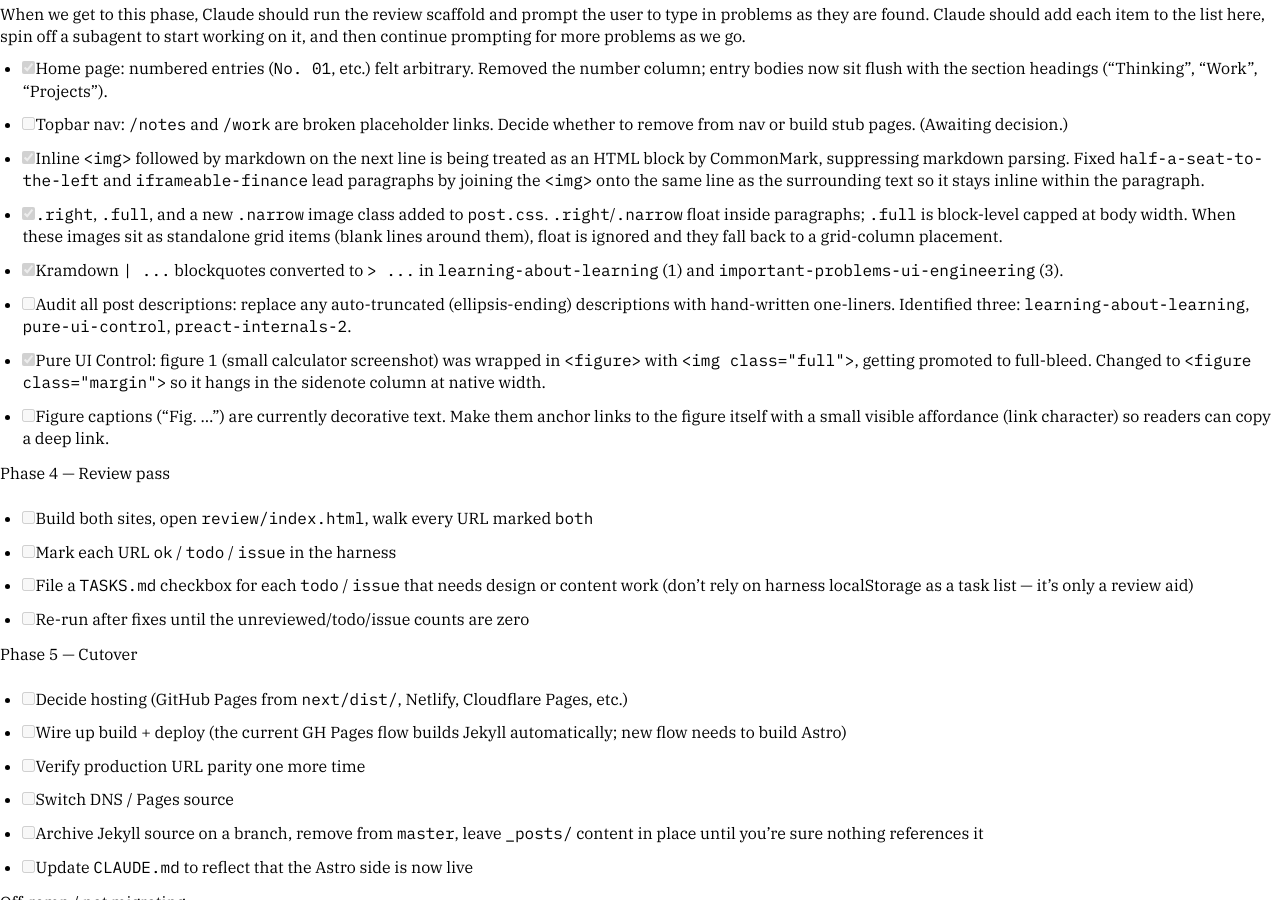
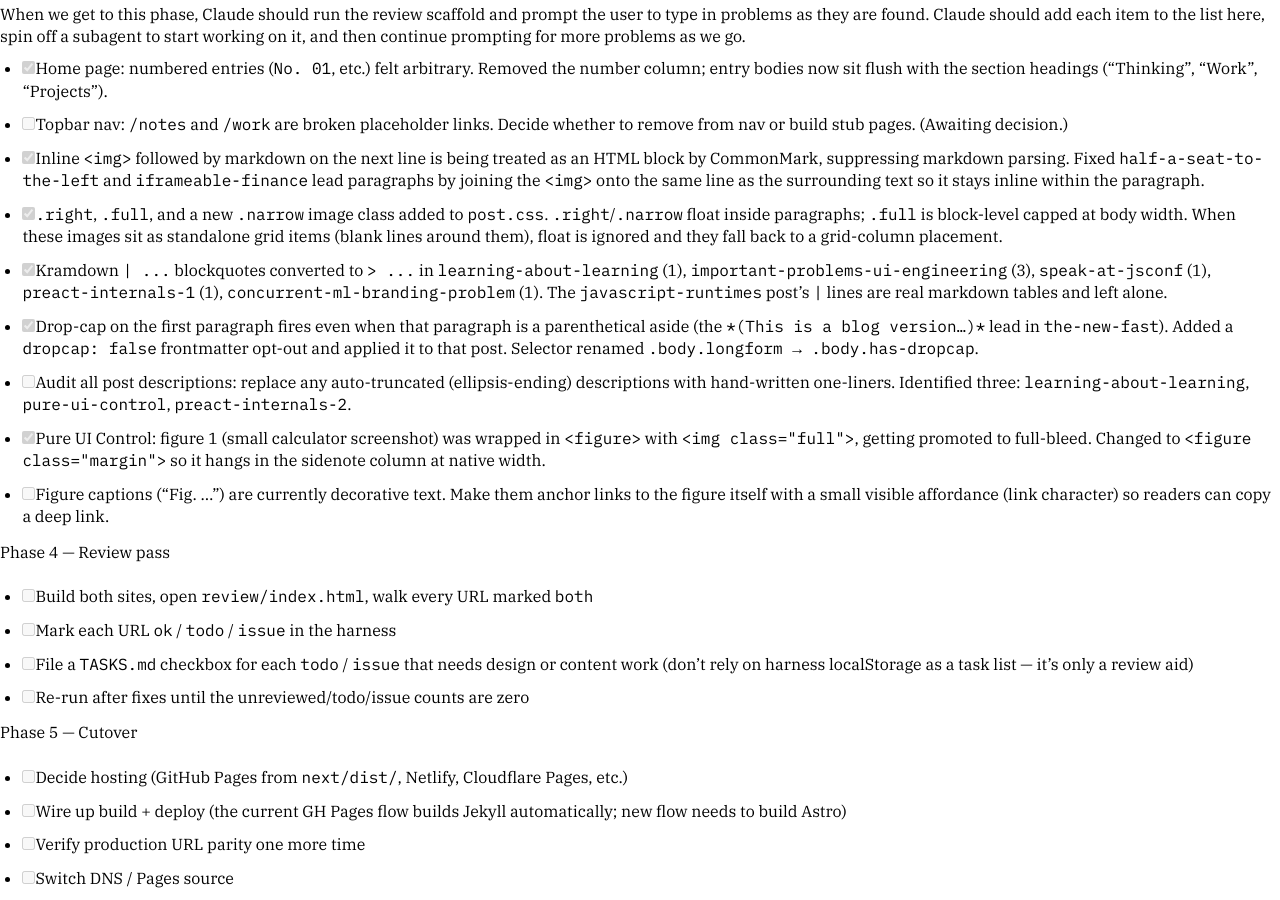
Before and after one commit to asolove/asolove.github.io, a Jekyll site: the page built from TASKS.md, in a window 1280 px wide and 900 px high, scrolled down 1438 px. Built offline with Jekyll 4.4.1, drawn with Linux system fonts in a browser that asks for light colours; our own code applies the rules of GitHub Pages for plain Markdown files; comment, search, counter and statistics services are not loaded.

Commit message:
Add dropcap opt-out, finish |→> blockquote conversion in 3 more posts

```diff
--- a/TASKS.md
+++ b/TASKS.md
@@ -45,7 +45,8 @@ When we get to this phase, Claude should run the review scaffold and prompt the
 - [ ] Topbar nav: `/notes` and `/work` are broken placeholder links. Decide whether to remove from nav or build stub pages. (Awaiting decision.)
 - [x] Inline `<img>` followed by markdown on the next line is being treated as an HTML block by CommonMark, suppressing markdown parsing. Fixed `half-a-seat-to-the-left` and `iframeable-finance` lead paragraphs by joining the `<img>` onto the same line as the surrounding text so it stays inline within the paragraph.
 - [x] `.right`, `.full`, and a new `.narrow` image class added to `post.css`. `.right`/`.narrow` float inside paragraphs; `.full` is block-level capped at body width. When these images sit as standalone grid items (blank lines around them), float is ignored and they fall back to a grid-column placement.
-- [x] Kramdown `| ...` blockquotes converted to `> ...` in `learning-about-learning` (1) and `important-problems-ui-engineering` (3).
+- [x] Kramdown `| ...` blockquotes converted to `> ...` in `learning-about-learning` (1), `important-problems-ui-engineering` (3), `speak-at-jsconf` (1), `preact-internals-1` (1), `concurrent-ml-branding-problem` (1). The `javascript-runtimes` post's `|` lines are real markdown tables and left alone.
+- [x] Drop-cap on the first paragraph fires even when that paragraph is a parenthetical aside (the `*(This is a blog version…)*` lead in `the-new-fast`). Added a `dropcap: false` frontmatter opt-out and applied it to that post. Selector renamed `.body.longform → .body.has-dropcap`.
 - [ ] Audit all post descriptions: replace any auto-truncated (ellipsis-ending) descriptions with hand-written one-liners. Identified three: `learning-about-learning`, `pure-ui-control`, `preact-internals-2`.
 - [x] Pure UI Control: figure 1 (small calculator screenshot) was wrapped in `<figure>` with `<img class="full">`, getting promoted to full-bleed. Changed to `<figure class="margin">` so it hangs in the sidenote column at native width.
 - [ ] Figure captions ("Fig. ...") are currently decorative text. Make them anchor links to the figure itself with a small visible affordance (link character) so readers can copy a deep link.
--- a/_posts/2013-06-08-speak-at-jsconf.markdown
+++ b/_posts/2013-06-08-speak-at-jsconf.markdown
@@ -34,7 +34,7 @@ When it was about time for the community track slots to open up, I didn't have a
 
 So [my talk proposal](https://github.com/jsconf/jsconfus2013/issues/30) was actually just a summary of everything I knew about Cassowary at the time. Plus I promised:
 
-| This talk will provide an introduction to constraint programming, a walkthrough of the JavaScript Cassowary library, and an implementation of several "how the heck did you do that" programs with constraints.
+> This talk will provide an introduction to constraint programming, a walkthrough of the JavaScript Cassowary library, and an implementation of several "how the heck did you do that" programs with constraints.
 
 At the time I wrote this sentence it was pretty much a lie: I understood the API reasonably well, but I had only used it for simple things, and I had no impressive demos.
 
--- a/_posts/2017-03-11-preact-internals-1.markdown
+++ b/_posts/2017-03-11-preact-internals-1.markdown
@@ -10,7 +10,7 @@ categories: js ui
 
 I assume you are already familiar with the React component model and virtual dom rendering. A [first React book](http://shop.oreilly.com/product/0636920042266.do) or [online course](https://egghead.io/courses/react-fundamentals) should be enough background. I also assume you know what Preact is and are interested in it either to make your applications load faster or just because you have a better chance of understanding its implementation than reading the whole React codebase. I won’t try to sell you on Preact, and this is the last bit of marketing in the series:
 
-| Preact is the fast 3kB alternative to React with the same ES6 API.
+> Preact is the fast 3kB alternative to React with the same ES6 API.
 
 I don’t assume any familiarity with how (P)react might be implemented: learning that is the point! At suitable moments I may also link to the React codebase for comparison, but understanding React’s much more ambitious implementation is way outside of our scope.
 
--- a/_posts/2017-04-02-concurrent-ml-branding-problem.markdown
+++ b/_posts/2017-04-02-concurrent-ml-branding-problem.markdown
@@ -14,7 +14,7 @@ But experts in this material may have noticed something odd about my post: I tri
 
 *However,* over the last few weeks I spent a lot of time reading through the online discussion about CML (especially as compared with Go’s synchronous messages and Erlang’s asynchronous ones) and I came to a clear conclusion:
 
-| There is no convenient, generally-useful way to refer to the core ideas of CML, and this naming problem makes it harder to introduce new people to the ideas.
+> There is no convenient, generally-useful way to refer to the core ideas of CML, and this naming problem makes it harder to introduce new people to the ideas.
 
 The two obvious names to use both have significant problems:
 
--- a/_posts/2017-04-18-the-new-fast.markdown
+++ b/_posts/2017-04-18-the-new-fast.markdown
@@ -2,6 +2,7 @@
 layout: post
 title: "The new fast: advanced web performance best practices for 2017"
 description: "Or: what Souders’ books didn’t tell you because it only happened in the last two years."
+dropcap: false
 date: 2017-04-18 09:00:00
 categories: js perf
 ---
--- a/next/src/content.config.ts
+++ b/next/src/content.config.ts
@@ -29,6 +29,9 @@ const posts = defineCollection({
       .array(z.object({ label: z.string(), url: z.string() }))
       .optional(),
     related_to: z.string().optional(),
+    // Opt out of the auto-dropcap on long-form posts when the first paragraph
+    // is a parenthetical aside, a blockquote, or otherwise a bad target.
+    dropcap: z.boolean().optional(),
   }),
 });
 
--- a/next/src/styles/post.css
+++ b/next/src/styles/post.css
@@ -252,7 +252,7 @@ h1 {
 
 /* Drop-cap on the first paragraph of long-form posts. The body subgrid
    places p at cols 2-8, so the float stays within the column. */
-.body.longform > p:first-of-type::first-letter {
+.body.has-dropcap > p:first-of-type::first-letter {
   font-family: var(--serif);
   font-weight: 400;
   font-size: 4.4em;
```
Also changed, not shown: 1 other file.
